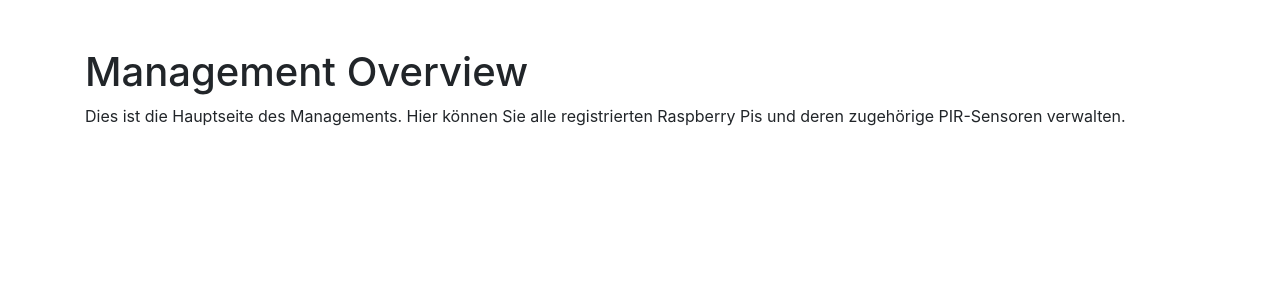
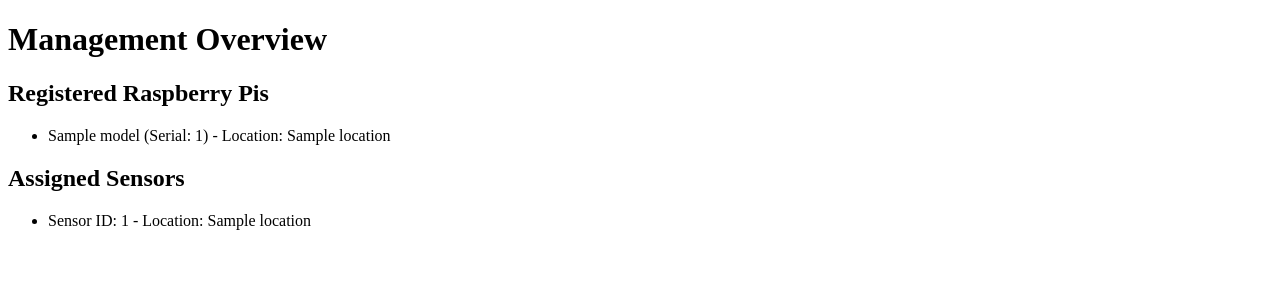
Before and after one commit to Mehrdadeshghi/Post, a Flask app: template management/templates/management/overview.html in a window 1280 px wide. Shown: the top 300 px of the page. Run offline with Flask 3, Linux system fonts and the light colour scheme; the template is opened without the code that fills it: most values are stand-ins (such as "Sample title", 1, 10 or a date in 2020); some libraries are stand-ins or nearby versions.

Commit message:
Update overview.html

```diff
--- a/management/templates/management/overview.html
+++ b/management/templates/management/overview.html
@@ -4,13 +4,20 @@
     <meta charset="UTF-8">
     <meta name="viewport" content="width=device-width, initial-scale=1.0">
     <title>Management Overview</title>
-    <link rel="stylesheet" href="https://maxcdn.bootstrapcdn.com/bootstrap/4.5.2/css/bootstrap.min.css">
 </head>
 <body>
-    <div class="container mt-5">
-        <h1>Management Overview</h1>
-        <p>Dies ist die Hauptseite des Managements. Hier können Sie alle registrierten Raspberry Pis und deren zugehörige PIR-Sensoren verwalten.</p>
-        <!-- Weitere Verwaltungsoptionen können hier hinzugefügt werden -->
-    </div>
+    <h1>Management Overview</h1>
+    <h2>Registered Raspberry Pis</h2>
+    <ul>
+        {% for raspberry in raspberrys %}
+            <li>{{ raspberry.model }} (Serial: {{ raspberry.serial_number }}) - Location: {{ raspberry.location }}</li>
+        {% endfor %}
+    </ul>
+    <h2>Assigned Sensors</h2>
+    <ul>
+        {% for sensor in sensors %}
+            <li>Sensor ID: {{ sensor.sensor_id }} - Location: {{ sensor.location }}</li>
+        {% endfor %}
+    </ul>
 </body>
 </html>
```
